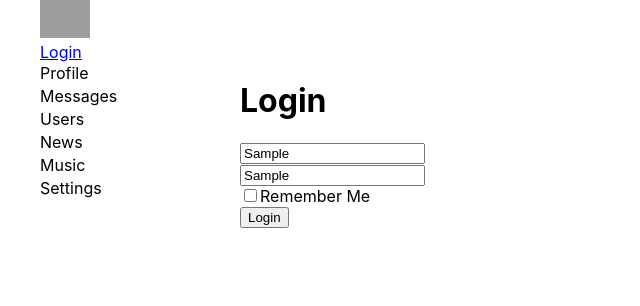
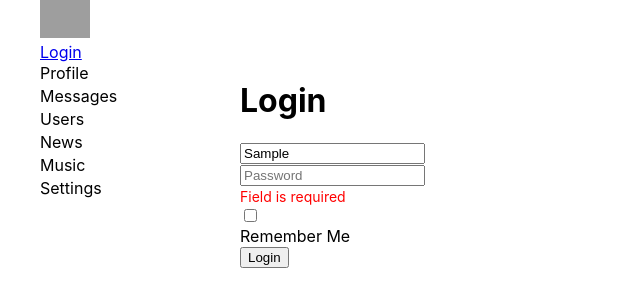
Before and after one commit to kov77/social_ts, a React (Create React App) app: page /login in a window 1280 px wide. Both pictures are taken after typing "Sample", "Sample" into the empty fields and a click on the button "Login". Shown: the top 306 px of the page, without its empty margins (0-640 px from the left). Built offline with nearby package versions, Linux system fonts and the light colour scheme; no server answers; grey boxes are pictures that could not be loaded.

Commit message:
add formsControl & validator

```diff
--- a/src/components/Dialogs/Dialogs.tsx
+++ b/src/components/Dialogs/Dialogs.tsx
@@ -1,9 +1,11 @@
 import classes from '././Dialogs.module.css';
 import DialogItem from "./DialogItem/DialogItem";
 import Message from "./Message/Message";
-import React, {ChangeEvent} from "react";
-import { Navigate } from 'react-router-dom';
+import React from "react";
 import {Field, InjectedFormProps, reduxForm} from "redux-form";
+// import {TextArea} from "../common/FormControl/FormsControl";
+import {maxLength, minLength, required} from "../../utils/valirators";
+import {multiAttribute} from "../common/FormControl/FormsControl";
 
 type dialogsArr = {
     id: string
@@ -24,9 +26,12 @@
     isAuth: boolean
 }
 
+const maxLength50 = maxLength(50)
+const minLength2 = minLength(2)
+
 const DialogForm = (props:InjectedFormProps) => {
     return <form onSubmit={props.handleSubmit} className={classes.addMessage}>
-        <Field component={"textarea"} name={"message"} ></Field>
+        <Field component={multiAttribute('textarea')} validate={[required, maxLength50, minLength2]} name={"message"} ></Field>
 
         <button>Add text</button>
     </form>
--- a/src/components/Login/Login.tsx
+++ b/src/components/Login/Login.tsx
@@ -1,6 +1,8 @@
 import React from 'react'
 import { Field, InjectedFormProps, reduxForm } from 'redux-form'
-import {connect} from "react-redux";
+// import {Input} from "../common/FormControl/FormsControl";
+import {maxLength, minLength, required} from "../../utils/valirators";
+import {multiAttribute} from "../common/FormControl/FormsControl";
 
 type FormDataType = {
     login: string
@@ -8,11 +10,15 @@
     rememberMe: boolean
 }
 
+const minLength2 = minLength(2)
+const minLength8 = minLength(8)
+const maxLength20 = maxLength(20)
+
 const LoginForm: React.FC<InjectedFormProps<FormDataType>> = (props) => {
     return <form onSubmit={props.handleSubmit}>
-        <div><Field name={'login'} type="text" placeholder={'Login'} component={"input"}/></div>
-        <div><Field name={'password'} type="text" placeholder={'Password'} component={"input"}/></div>
-        <div><Field name={'rememberMe'} type="checkbox" component={"input"}/>Remember Me</div>
+        <div><Field name={'login'} type="text" placeholder={'Login'} component={multiAttribute('input')} validate={[required, minLength2, maxLength20]}/></div>
+        <div><Field name={'password'} type="text" placeholder={'Password'} component={multiAttribute('input')} validate={[required, minLength8, maxLength20]}/></div>
+        <div><Field name={'rememberMe'} type="checkbox" component={multiAttribute('input')}/>Remember Me</div>
         <div>
             <button>Login</button>
         </div>
--- a/src/components/Profile/MyPosts/MyPosts.tsx
+++ b/src/components/Profile/MyPosts/MyPosts.tsx
@@ -2,7 +2,8 @@
 import Post from "./Post/Post";
 import {Field, InjectedFormProps, reduxForm} from 'redux-form';
 import {maxLength, minLength, required } from '../../../utils/valirators';
-import {TextArea} from "../../common/FormControl/FormsControl";
+import {multiAttribute} from "../../common/FormControl/FormsControl";
+// import {TextArea} from "../../common/FormControl/FormsControl";
 
 export type myPostPropsType = {
     addPost: (newValue: string) => void
@@ -20,7 +21,7 @@
 
 const PostForm = (props:InjectedFormProps) => {
     return <form onSubmit={props.handleSubmit}>
-        <Field component={TextArea} name={"profilePost"} validate={[required, maxLength30, minLength2]}></Field>
+        <Field component={multiAttribute('textarea')} name={"profilePost"} validate={[required, maxLength30, minLength2]}></Field>
         <button>ADD POST</button>
     </form>
 }
--- a/src/components/common/FormControl/FormControl.module.css
+++ b/src/components/common/FormControl/FormControl.module.css
@@ -1,14 +1,14 @@
 .formControl {
 
 }
-
 .formControl .error input,
 .error textarea
 {
-    border: 1px solid red;
+    border: 2px solid red;
+    outline: none;
 }
 
-.formControl .error span
-{
-    color: red
+.formControl .error {
+    color: red;
+    font-size: 14px;
 }
--- a/src/components/common/FormControl/FormsControl.tsx
+++ b/src/components/common/FormControl/FormsControl.tsx
@@ -1,8 +1,14 @@
 import React from 'react'
 import classes from './FormControl.module.css'
 
-export const TextArea = ({input, meta,...props}: any) => {
-    return <div>
-        <textarea {...input} className={classes.formControl}/>
+export const multiAttribute = (attribute: string) => ({input, meta,...props}: any) => {
+    const errorConditions = meta.error && meta.touched
+    return <div className={errorConditions && classes.formControl + ' ' + classes.error}>
+        <div>
+            {
+                attribute === 'input' ? <input {...input} {...props} /> : <textarea {...input} {...props}/>
+            }
+        </div>
+        {errorConditions && <span className={classes.error}>{meta.error}</span>   }
     </div>
 }
```
